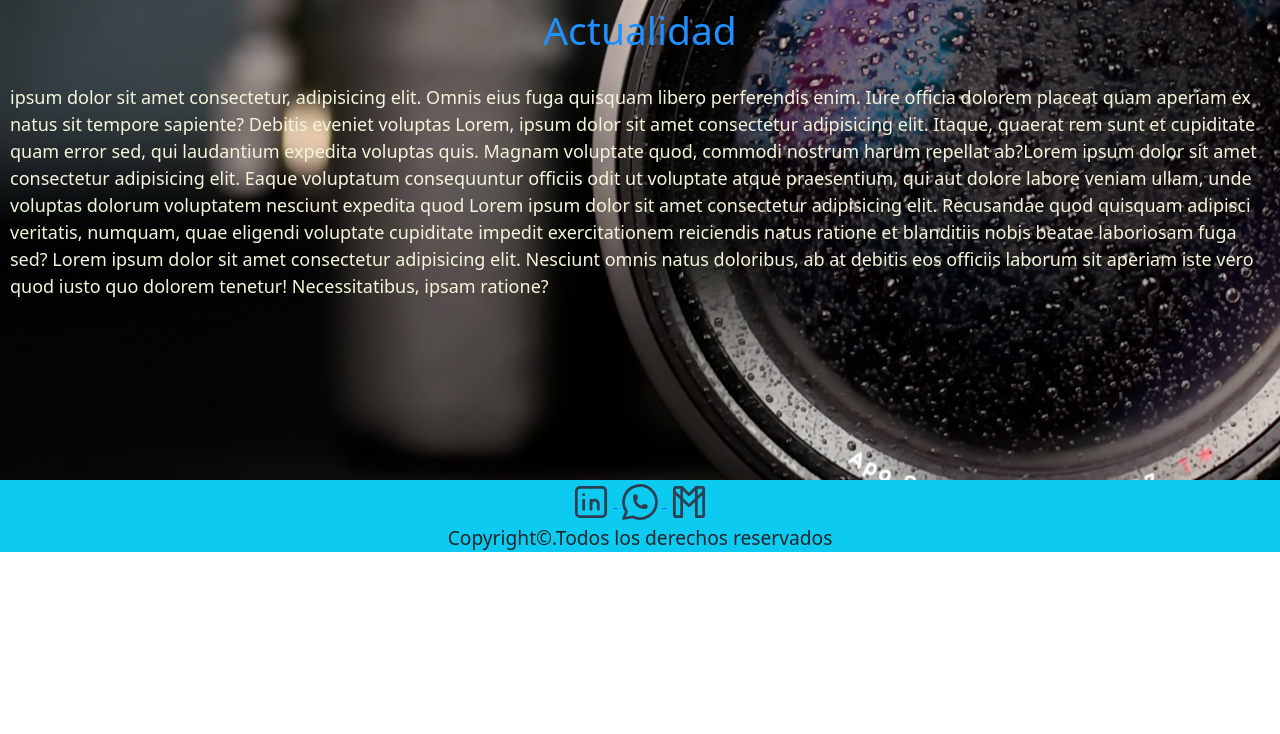
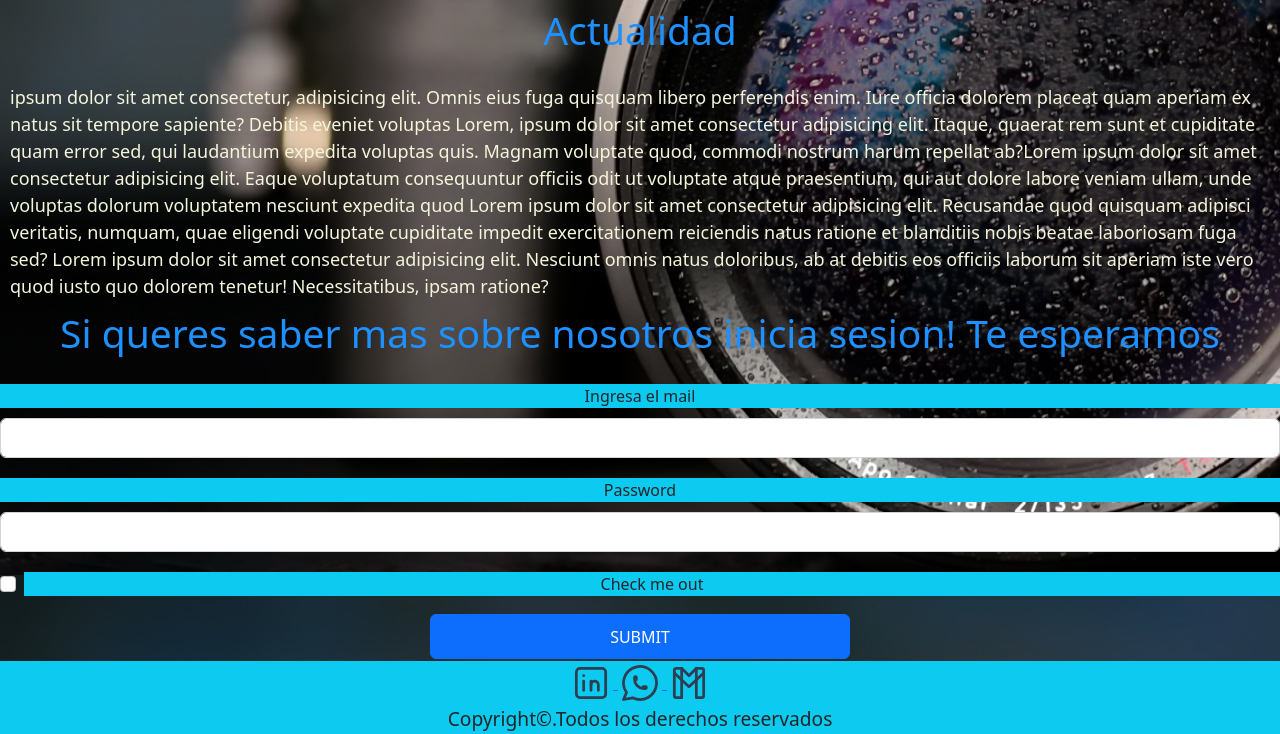
Before and after one commit to AleeRodriguez/MaquetandoBootstrap, a plain HTML site: page historia.html in a window 1280 px wide. Shown: the part 603-1337 px from the top of the page. Before the commit the page ends 1155 px from the top, so only its background shows below. Drawn offline with nearby package versions, Linux system fonts and the light colour scheme.

Commit message:
Edite la seccion de Nosotros

```diff
--- a/css/style.css
+++ b/css/style.css
@@ -36,6 +36,31 @@
 .redes{
     align-items: center;
     text-decoration: none;
+}
+.footerhistoria{
+    align-items: center;
+    align-content: center;
+    flex-direction: column;
+    flex-wrap: wrap;
+    justify-content: flex-end;
+    font-size: larger;
+    font-style: normal;
+    text-decoration: none;
+    display: flex;
+    background-color: #0dcaf0 ;
+    margin-top: -18px;
+}
+.footerservicios{
+    align-items: center;
+    align-content: center;
+    flex-direction: column;
+    flex-wrap: wrap;
+    justify-content: flex-end;
+    font-size: larger;
+    font-style: normal;
+    text-decoration: none;
+    display: flex;
+    background-color: #0dcaf0 ;
 }
 
 /*Contactanos*/
--- a/historia.html
+++ b/historia.html
@@ -91,8 +91,25 @@
     exercitationem reiciendis natus ratione et blanditiis nobis beatae laboriosam fuga sed? Lorem ipsum dolor sit amet
     consectetur adipisicing elit. Nesciunt omnis natus doloribus, ab at debitis eos officiis laborum sit aperiam iste
     vero quod iusto quo dolorem tenetur! Necessitatibus, ipsam ratione?</p>
+
+    <center><form class="formulariohistoria">
+      <h1>Si queres saber mas sobre nosotros inicia sesion! Te esperamos </h1>
+      <div class="mb-2 bg-">
+        <label for="exampleInputEmail1" class="form-label bg-info">Ingresa el mail</label>
+        <input type="email" class="form-control" id="exampleInputEmail1" aria-describedby="emailHelp">
+      </div>
+      <div class="mb-2">
+        <label for="exampleInputPassword1" class="form-label bg-info">Password</label>
+        <input type="password" class="form-control" id="exampleInputPassword1">
+      </div>
+      <div class="mb-2 form-check">
+        <input type="checkbox" class="form-check-input text-center" id="exampleCheck1">
+        <label class="form-check-label bg-info" for="exampleCheck1">Check me out</label>
+      </div>
+      <button type="submit" class="btn btn-primary">Submit</button></center>
+    </form>
   </main>
-  <footer class="footer">
+  <footer class="footerhistoria">
     <div class="redes">
       <a href="https://www.linkedin.com/feed/"><svg xmlns="http://www.w3.org/2000/svg"
           class="icon icon-tabler icon-tabler-brand-linkedin" width="44" height="44" viewBox="0 0 24 24"
```
Also changed, not shown: nosotros.html (+1 -1 lines).
